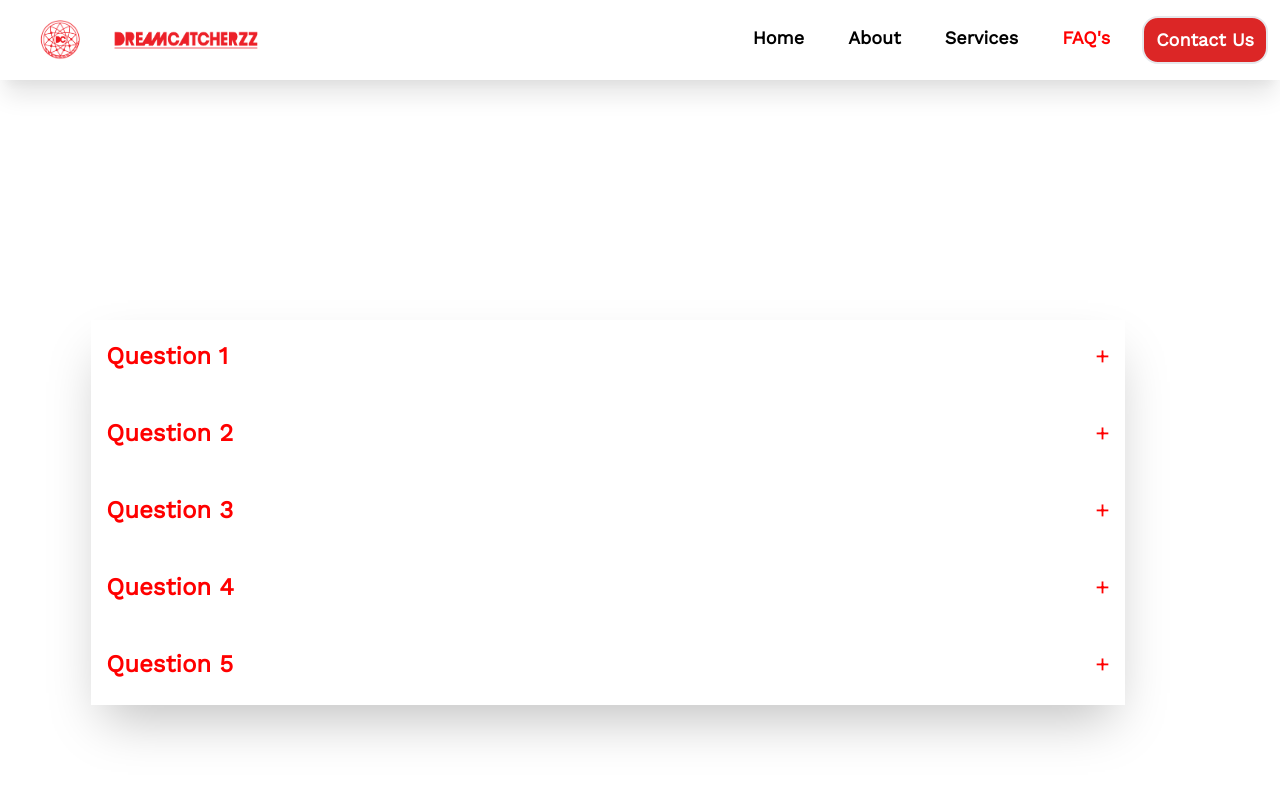
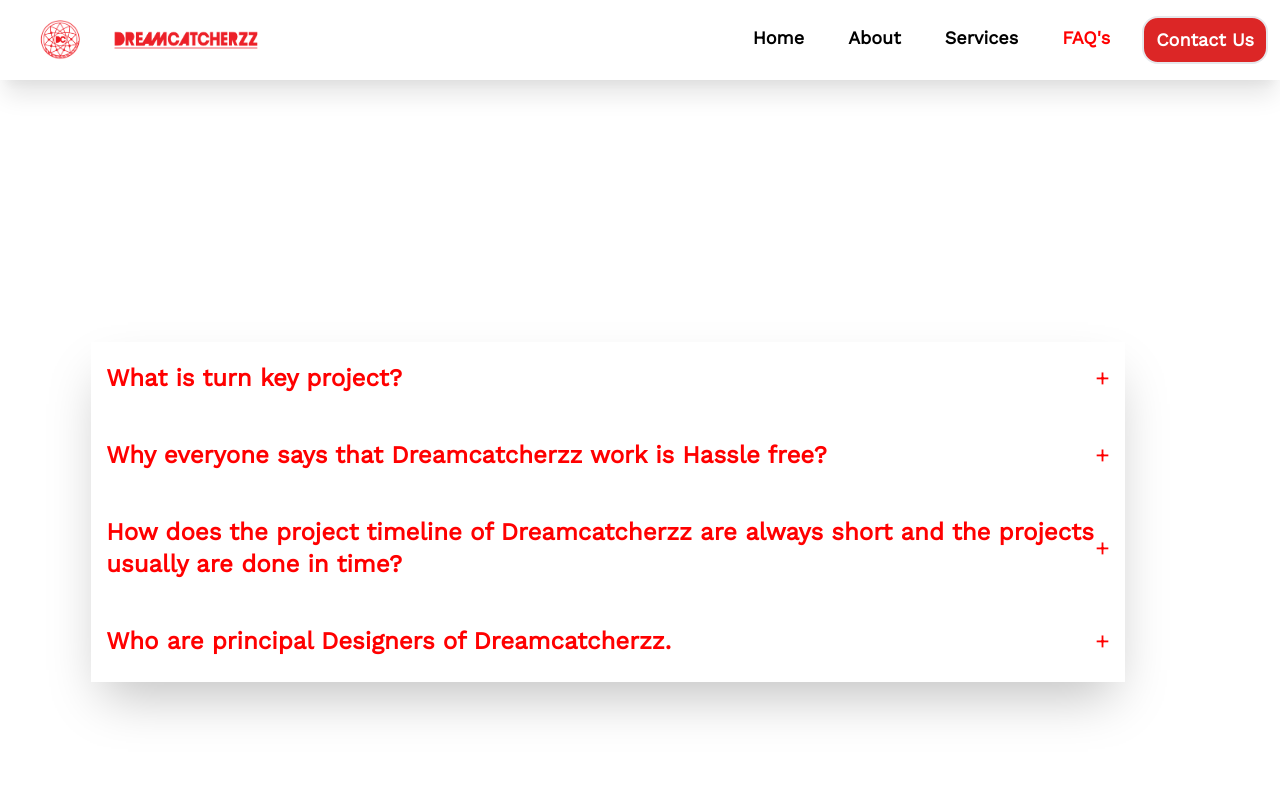
Before and after one commit to shivam1317/DreamCatcherzz, a React (Create React App) app: page /faq in a window 1280 px wide. Shown: the top 800 px of the page. Built offline with nearby package versions, Linux system fonts and the light colour scheme.

Commit message:
Minor changes

```diff
--- a/src/components/Home.jsx
+++ b/src/components/Home.jsx
@@ -92,6 +92,14 @@ function Home() {
             </div>
           );
         })}
+      </div>
+      <div className="w-full flex justify-center items-center my-5">
+        <a
+          className="bg-red-500 text-white hover:bg-white hover:text-red-500 transition-all ease-in-out p-3 text-xl hover:border-red-500 border-2 rounded-lg my-5 font-bold"
+          href="/contact"
+        >
+          Contact Us
+        </a>
       </div>
       {/* <div>
         <button onClick={() => setIsOpen(true)}>Open modal</button>
--- a/src/js/faqData.js
+++ b/src/js/faqData.js
@@ -1,29 +1,25 @@
 const data = [
   {
-      question: "Question 1",
+    question: "What is turn key project? ",
     answer:
-        "Stephen William Hawking CH CBE FRS FRSA was an English theoretical physicist, cosmologist, and author who, at the time of his death, was director of research at the Centre for Theoretical Cosmology at the University of Cambridge.",
+      "Means we do the interior desin project from concept designs to drawings then whole execution and final hand over to clients.",
   },
   {
-      question: "Question 2",
+    question: "Why everyone says that Dreamcatcherzz work is Hassle free?",
     answer:
-        "Stephen William Hawking CH CBE FRS FRSA was an English theoretical physicist, cosmologist, and author who, at the time of his death, was director of research at the Centre for Theoretical Cosmology at the University of Cambridge.",
+      "We believe in getting all the solutions to clients door steps through samples, catalogue and pictures and videos. So clients don't have to run around anywhere.",
   },
   {
-      question: "Question 3",
+    question:
+      "How does the project timeline of Dreamcatcherzz are always short and the projects usually are done in time?",
     answer:
-        "Stephen William Hawking CH CBE FRS FRSA was an English theoretical physicist, cosmologist, and author who, at the time of his death, was director of research at the Centre for Theoretical Cosmology at the University of Cambridge.",
+      "We finalise everything with the clients feom payments to materials, before starting any work on the site and our team and vendors are trained to be prompt and our process is very well planned in advance.",
   },
   {
-      question: "Question 4",
+    question: "Who are principal Designers of Dreamcatcherzz. ",
     answer:
-        "Stephen William Hawking CH CBE FRS FRSA was an English theoretical physicist, cosmologist, and author who, at the time of his death, was director of research at the Centre for Theoretical Cosmology at the University of Cambridge.",
-    },
-    {
-      question: "Question 5",
-      answer:
-        "Stephen William Hawking CH CBE FRS FRSA was an English theoretical physicist, cosmologist, and author who, at the time of his death, was director of research at the Centre for Theoretical Cosmology at the University of Cambridge.",
+      "Shilpa Rawat , Kashyap Rawat . Both are known in industry for their simple, elegant yet elegant and luxury designs.",
   },
 ];
 
-export default data
+export default data;
```
Also changed, not shown: 1 other file (tests, documents, lock files or other folders). Lines whose indentation alone changed are shown as unchanged.
